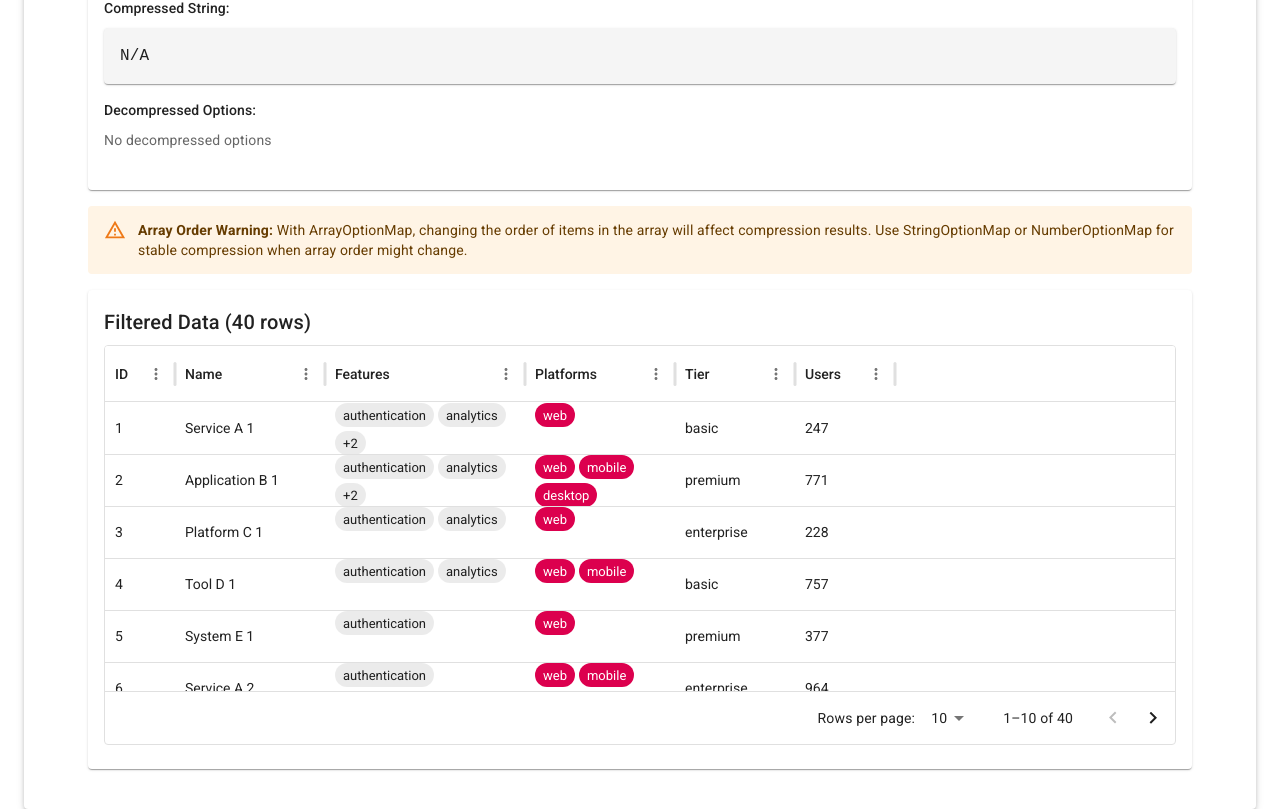
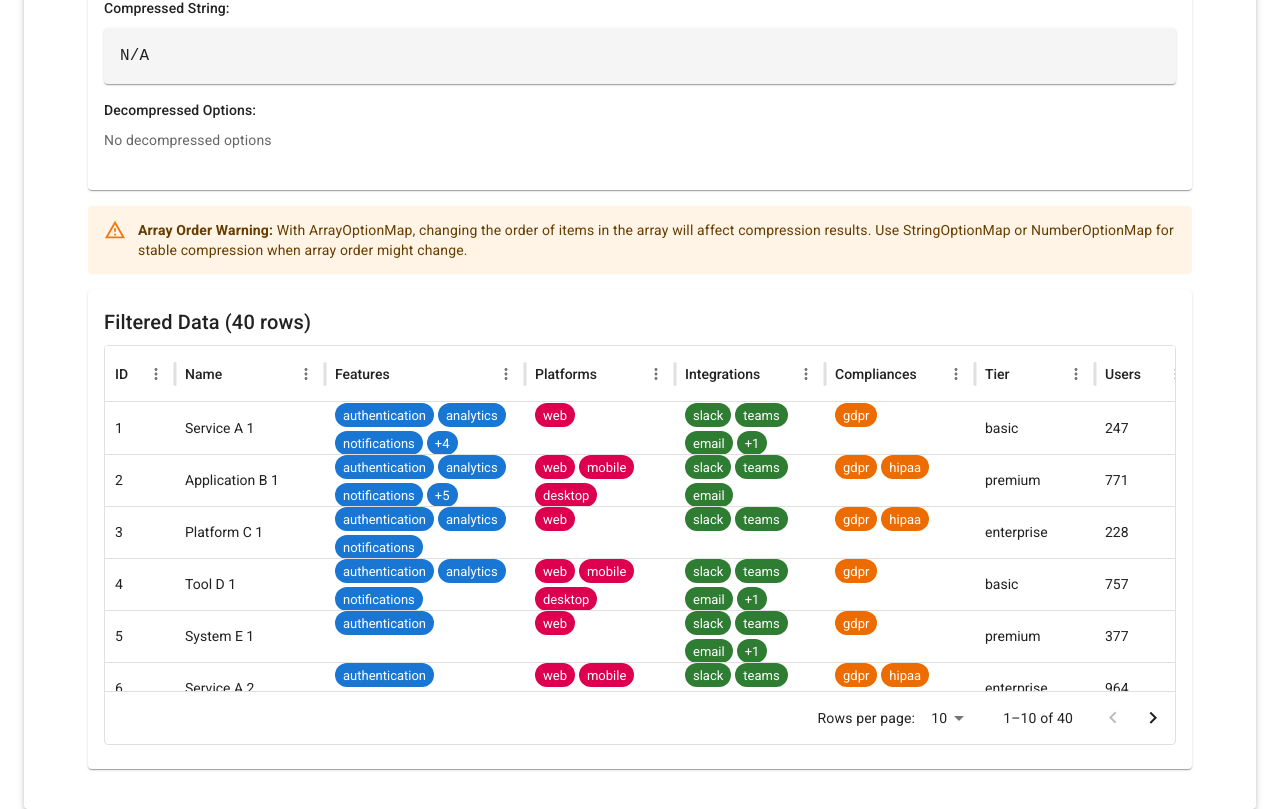
Before and after one commit to orbtl/CompressParamOptionsDemo, a React (Vite) app: page /array in a window 1280 px wide. Shown: the part 893-1702 px from the top of the page. Built offline with nearby package versions, Linux system fonts and the light colour scheme.

Commit message:
console logs, improved chip rendering and columns for array options examples

```diff
--- a/src/components/filters/logic/filterData.tsx
+++ b/src/components/filters/logic/filterData.tsx
@@ -21,7 +21,6 @@ export function filterData(
   for (let data of allData) {
     let dataPassesFilters = true;
     for (let filterKey of Object.keys(enabledFilters)) {
-      console.log('filterKey', filterKey, 'data', data);
       let value = data[filterKey];
       if (!passesFilter(value, enabledFilters[filterKey])) {
         // If even a single filter doesn't match, this data shouldn't be included
@@ -60,7 +59,6 @@ function passesFilter(
   value: string | number | string[],
   enabledFilterValues: Set<string>
 ): boolean {
-  console.log('value', value, 'enabledFilterValues', enabledFilterValues);
   if (Array.isArray(value)) {
     return value.some(x => enabledFilterValues.has(x));
   } else if (typeof value === 'string') {
--- a/src/components/tabs/array/ArrayOptionsConstants.tsx
+++ b/src/components/tabs/array/ArrayOptionsConstants.tsx
@@ -1,12 +1,14 @@
+import React from 'react';
 import {
   Chip,
   Box
 } from '@mui/material';
-import { type GridColDef } from '@mui/x-data-grid';
+import { type GridColDef, type GridRenderCellParams, type GridTreeNodeWithRender } from '@mui/x-data-grid';
 import {
   type ArrayOptionMap,
 } from 'compress-param-options';
 import type { FilterableData } from '../../filters/logic/filterable';
+import MultiChipCell from './multiChipCell';
 
 export const arrayOptionMap: ArrayOptionMap = [
   'feature-authentication',
@@ -53,10 +55,10 @@ const generateFakeData = (): ArrayExampleDataRow[] => {
   const allCompliance = arrayOptionMap.filter(opt => opt.startsWith('compliance-')).map(opt => opt.substring(11));
 
   return Array.from({ length: 40 }, (_, index) => {
-    const numFeatures = Math.floor(Math.random() * 4) + 1;
-    const numPlatforms = Math.floor(Math.random() * 3) + 1;
-    const numIntegrations = Math.floor(Math.random() * 3);
-    const numCompliance = Math.floor(Math.random() * 2);
+    const numFeatures = Math.floor(Math.random() * 8) + 1;
+    const numPlatforms = Math.floor(Math.random() * 4) + 1;
+    const numIntegrations = Math.floor(Math.random() * 4 + 1);
+    const numCompliance = Math.floor(Math.random() * 3 + 1);
 
     return {
       id: index + 1,
@@ -80,12 +82,11 @@ export const columns: GridColDef[] = [
     headerName: 'Features',
     width: 200,
     renderCell: (params) => (
-      <Box sx={{ display: 'flex', flexWrap: 'wrap', gap: 0.5 }}>
-        {(params.value as string[]).slice(0, 2).map((feature: string) => (
-          <Chip key={feature} label={feature.replace('feature-', '')} size="small" />
-        ))}
-        {(params.value as string[]).length > 2 && <Chip label={`+${(params.value as string[]).length - 2}`} size="small" />}
-      </Box>
+      <MultiChipCell
+        dataGridParams={params}
+        maxCount={3}
+        replaceString='feature-'
+      />
     )
   },
   {
@@ -93,11 +94,38 @@ export const columns: GridColDef[] = [
     headerName: 'Platforms',
     width: 150,
     renderCell: (params) => (
-      <Box sx={{ display: 'flex', flexWrap: 'wrap', gap: 0.5 }}>
-        {(params.value as string[]).map((platform: string) => (
-          <Chip key={platform} label={platform.replace('platform-', '')} size="small" color="secondary" />
-        ))}
-      </Box>
+      <MultiChipCell
+        color='secondary'
+        dataGridParams={params}
+        maxCount={3}
+        replaceString='platform-'
+      />
+    )
+  },
+  {
+    field: 'integration',
+    headerName: 'Integrations',
+    width: 150,
+    renderCell: (params) => (
+      <MultiChipCell
+        color='success'
+        dataGridParams={params}
+        maxCount={3}
+        replaceString='integration-'
+      />
+    )
+  },
+  {
+    field: 'compliance',
+    headerName: 'Compliances',
+    width: 150,
+    renderCell: (params) => (
+      <MultiChipCell
+        color='warning'
+        dataGridParams={params}
+        maxCount={3}
+        replaceString='compliance-'
+      />
     )
   },
   { field: 'tier', headerName: 'Tier', width: 120 },
--- /dev/null
+++ b/src/components/tabs/array/multiChipCell.tsx
@@ -0,0 +1,41 @@
+import React from 'react';
+import {
+  Chip,
+  Box
+} from '@mui/material';
+import { type GridRenderCellParams, type GridTreeNodeWithRender } from '@mui/x-data-grid';
+
+interface MultiChipCellProps {
+  dataGridParams: GridRenderCellParams<any, any, any, GridTreeNodeWithRender>;
+  maxCount: number;
+  replaceString: string;
+  color?: "primary" | "default" | "secondary" | "error" | "info" | "success" | "warning";
+}
+
+const MultiChipCell: React.FC<MultiChipCellProps> = ({
+  dataGridParams,
+  maxCount,
+  replaceString,
+  color = 'primary',
+}) => {
+  const stringArray = dataGridParams.value as string[];
+  const includedValues = stringArray.slice(0, maxCount);
+  const numExcluded = stringArray.length - maxCount;
+  const excludedChip = numExcluded > 0
+    ? <Chip label={`+${numExcluded}`} size="small" color={color} />
+    : null;
+
+  return <Box sx={{ display: 'flex', flexWrap: 'wrap', gap: 0.5 }}>
+    {includedValues.map((value) => (
+      <Chip
+        color={color}
+        key={value}
+        label={value.replace(replaceString, '')}
+        size="small"
+      />
+    ))}
+    {excludedChip}
+  </Box>;
+}
+
+export default MultiChipCell;
--- a/src/components/tabs/string/StringOptionsConstants.tsx
+++ b/src/components/tabs/string/StringOptionsConstants.tsx
@@ -16,7 +16,8 @@ export const stringOptionMap: StringOptionMap = {
   'fast': 'speed-fast',
   'slow': 'speed-slow',
   'auto': 'mode-automatic',
-  'manual': 'mode-manual'
+  'manual': 'mode-manual',
+  'hybrid': 'mode-hybrid',
 };
 
 export interface StringExampleDataRow extends FilterableData {
@@ -37,7 +38,7 @@ const generateFakeData = (): StringExampleDataRow[] => {
   const temperatures = ['cold', 'warm', 'hot'];
   const colors = ['red', 'blue', 'green', 'yellow'];
   const speeds = ['fast', 'slow'];
-  const modes = ['automatic', 'manual'];
+  const modes = ['automatic', 'manual', 'hybrid'];
 
   return Array.from({ length: 50 }, (_, index) => ({
     id: index + 1,
```
